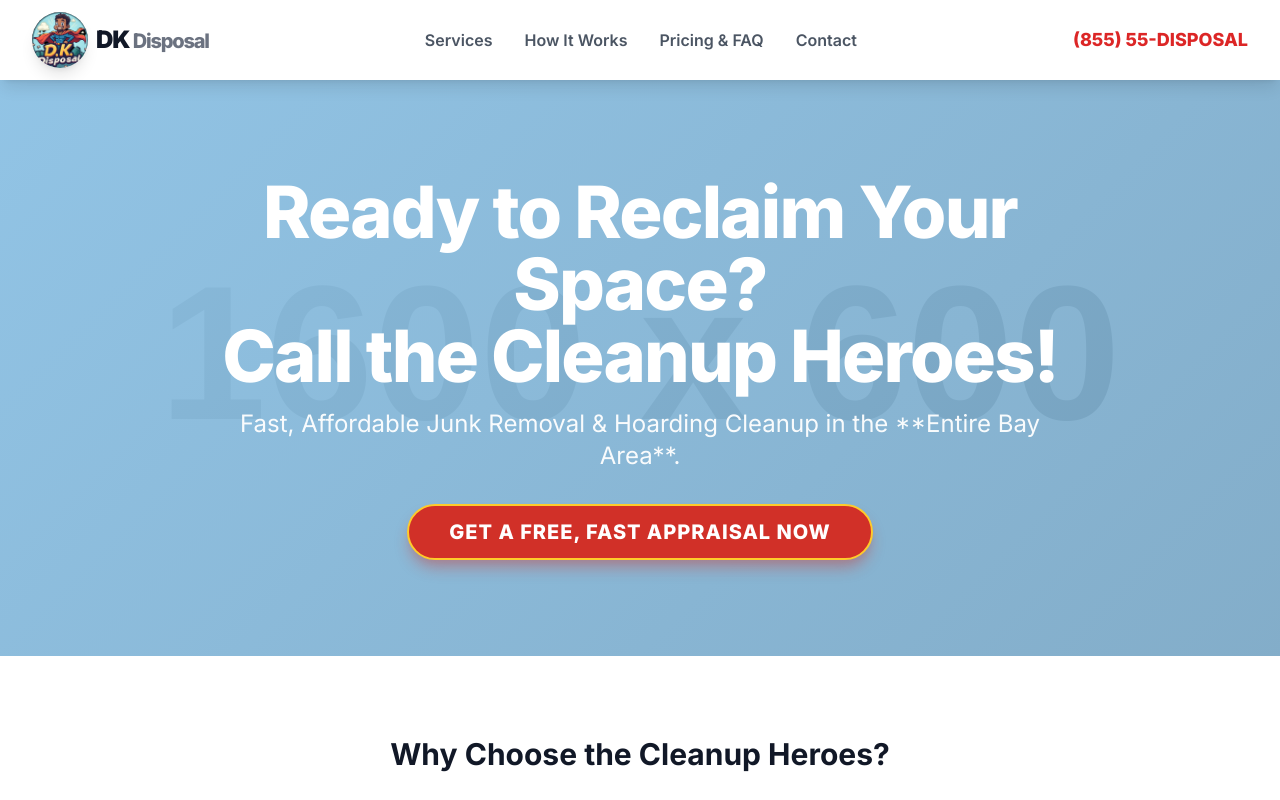
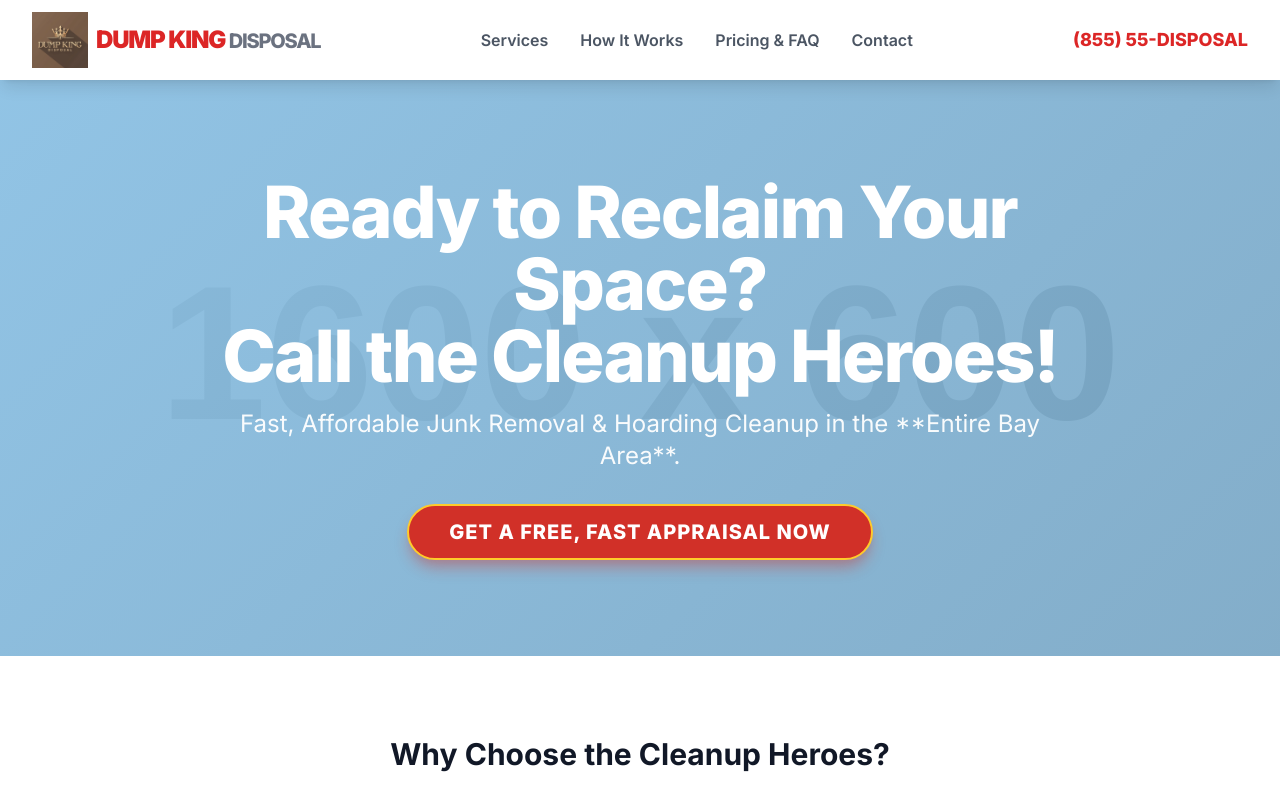
Before and after one commit to Mali-MGN/junk-removal, a plain HTML site: page index.html in a window 1280 px wide. Shown: the top 800 px of the page. Drawn offline with nearby package versions, Linux system fonts and the light colour scheme; placeholder pictures from the web are drawn by us.

Commit message:
Updated header logo to use Dump King crown logo with proper branding

```diff
--- a/index.html
+++ b/index.html
@@ -21,9 +21,9 @@
             <div class="flex justify-between items-center h-20">
                 <!-- Logo -->
                 <a href="#hero" class="flex items-center space-x-2">
-                    <img src="company-logos/dk-hero.jpg" onerror="this.onerror=null;this.src='https://placehold.co/64x64/1d4ed8/ffffff?text=DK';" alt="DK Disposal Logo" class="h-14 w-14 rounded-full shadow-lg object-cover">
+                    <img src="company-logos/dump-king.jpg" onerror="this.onerror=null;this.src='https://placehold.co/64x64/1d4ed8/ffffff?text=DK';" alt="Dump King Disposal Logo" class="h-14 w-14 object-contain">
                     <span class="text-2xl font-black text-gray-900 tracking-tighter">
-                        DK <span class="text-xl font-extrabold text-gray-500">Disposal</span>
+                        <span class="text-red-600">DUMP KING</span> <span class="text-xl font-extrabold text-gray-500">DISPOSAL</span>
                     </span>
                 </a>
 
```
